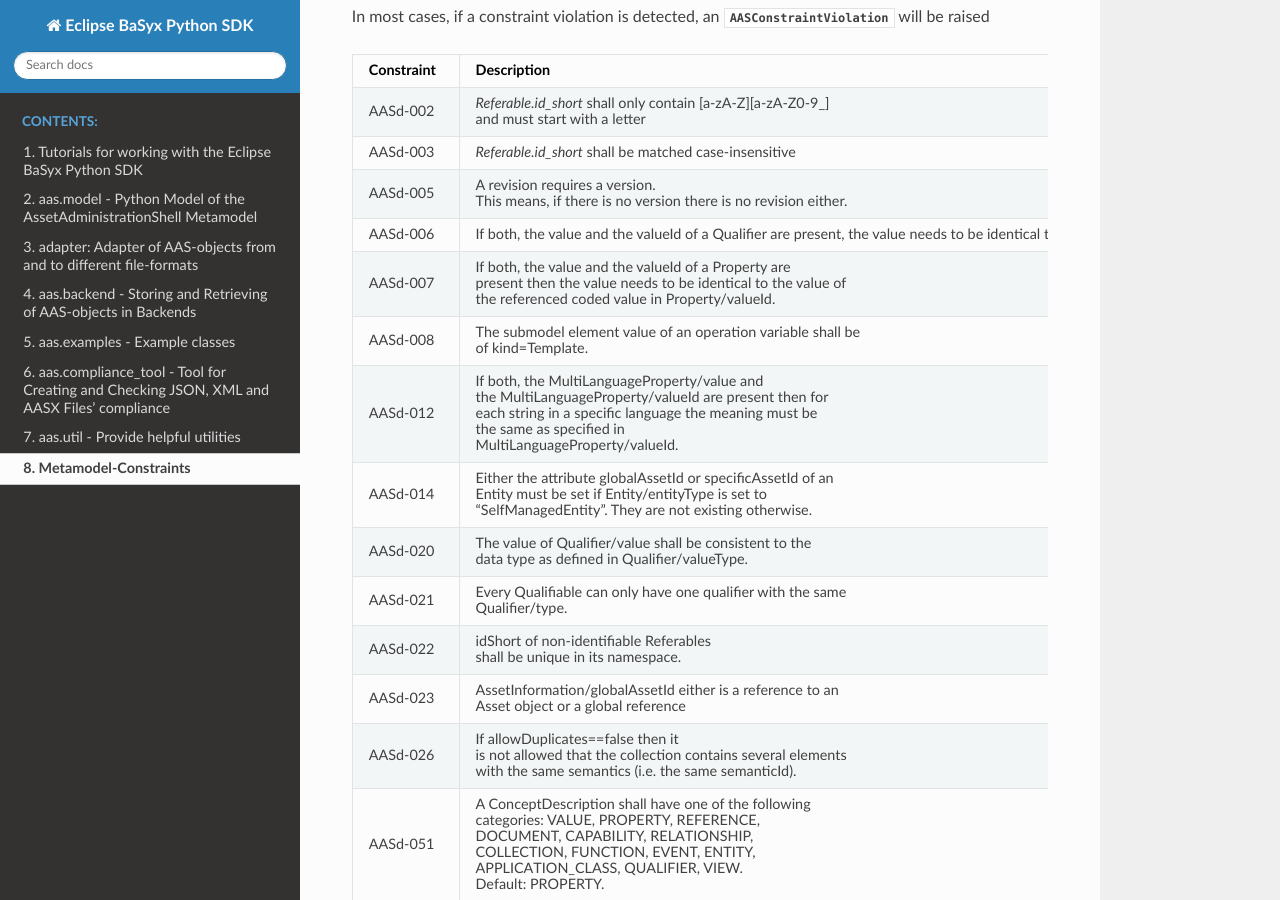
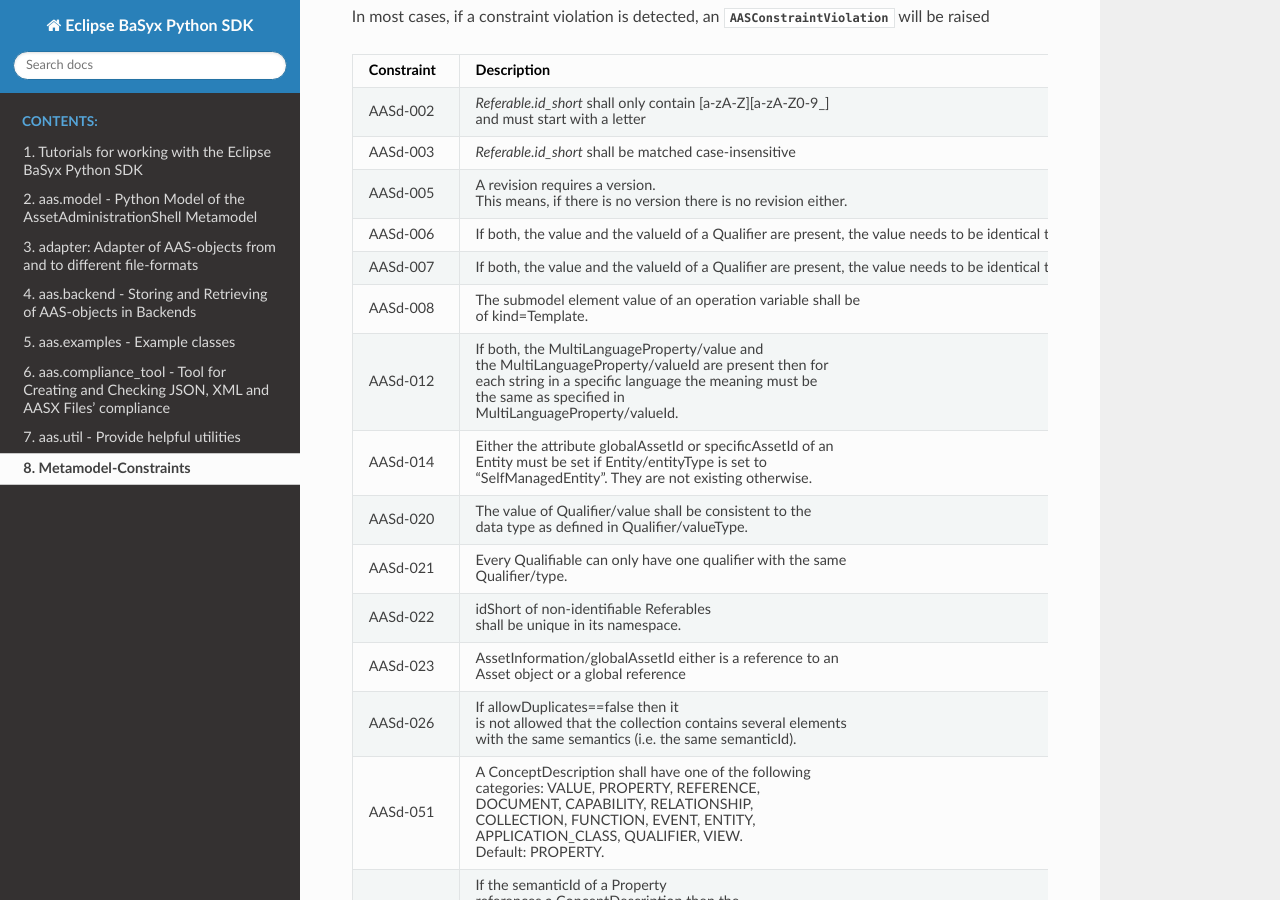
Before and after one commit to eclipse-basyx/basyx-python-sdk, a Sphinx documentation site: the page built from docs/source/constraints.rst, in a window 1280 px wide and 900 px high, scrolled down 371 px. Built offline with Sphinx 7.4.7 and the Read the Docs theme 2.0.0, drawn with Linux system fonts in a browser that asks for light colours.

Commit message:
Reformulate: AASd-007

```diff
--- a/docs/source/constraints.rst
+++ b/docs/source/constraints.rst
@@ -37,13 +37,10 @@ AASd-006    If both, the value and the valueId
             the value of the referenced coded
             value in Qualifier/valueId.
 AASd-007    If both, the value and the valueId  ❌     Uncheckable, cannot check the value
-            of a Property are                          of what value_id points to
-
-            present then the value needs to
-            be identical to the value of
-
-            the referenced coded value in
-            Property/valueId.
+            of a Qualifier are present, the            of what value_id points to
+            value needs to be identical to the
+            value of the referenced coded value
+            in Qualifier/valueId.
 AASd-008    The submodel element value of an    ✅
             operation variable shall be
 
```
Also changed, not shown: 1 other file.
